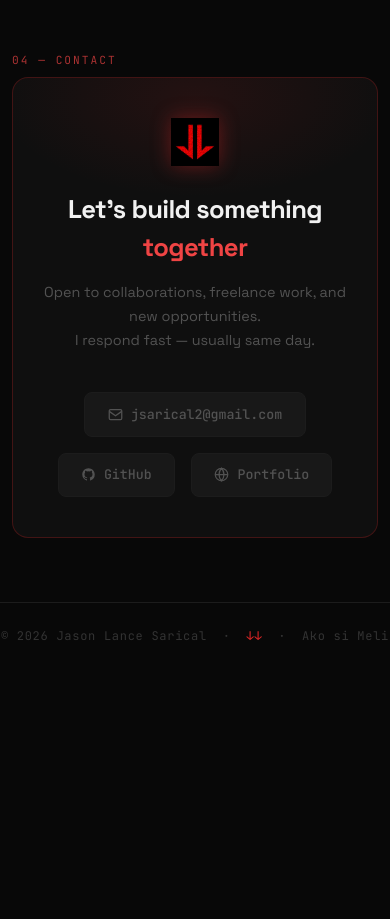
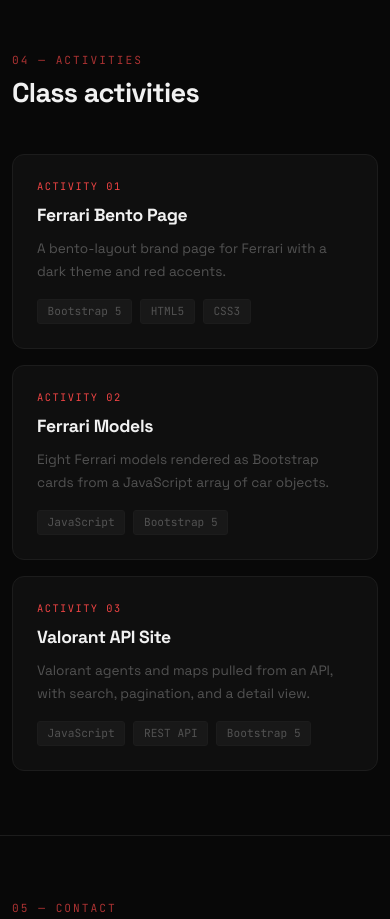
Before and after one commit to Meliqtz/Meliqtz.github.io, a plain HTML site: page index.html in a window 390 px wide. Shown: the part 3820-4739 px from the top of the page. Before the commit the page ends 4489 px from the top, so only its background shows below. Drawn offline with nearby package versions, Linux system fonts and the light colour scheme.

Commit message:
add webdev acts

```diff
--- a/index.html
+++ b/index.html
@@ -30,6 +30,7 @@
         <li class="nav-item"><a class="nav-link" href="#about">About</a></li>
         <li class="nav-item"><a class="nav-link" href="#skills">Skills</a></li>
         <li class="nav-item"><a class="nav-link" href="#projects">Projects</a></li>
+        <li class="nav-item"><a class="nav-link" href="#activities">Activities</a></li>
         <li class="nav-item"><a class="nav-link" href="#contact">Contact</a></li>
       </ul>
     </div>
@@ -192,10 +193,56 @@
 
 <div class="section-divider"></div>
 
+<!-- ACTIVITIES -->
+<section id="activities" class="py-section">
+  <div class="container">
+    <div class="section-label">04 &mdash; Activities</div>
+    <h2 class="section-title">Class activities</h2>
+    <div class="row g-3">
+
+      <div class="col-12 col-md-4">
+        <a href="https://meliqtz.github.io/Acts-WebDev/activity-1/" target="_blank" rel="noopener" class="activity-card">
+          <div class="activity-num">ACTIVITY 01</div>
+          <div class="activity-name">Ferrari Bento Page</div>
+          <div class="activity-desc">A bento-layout brand page for Ferrari with a dark theme and red accents.</div>
+          <div class="d-flex flex-wrap gap-2">
+            <span class="stack-tag">Bootstrap 5</span><span class="stack-tag">HTML5</span><span class="stack-tag">CSS3</span>
+          </div>
+        </a>
+      </div>
+
+      <div class="col-12 col-md-4">
+        <a href="https://meliqtz.github.io/Acts-WebDev/activity-2/" target="_blank" rel="noopener" class="activity-card">
+          <div class="activity-num">ACTIVITY 02</div>
+          <div class="activity-name">Ferrari Models</div>
+          <div class="activity-desc">Eight Ferrari models rendered as Bootstrap cards from a JavaScript array of car objects.</div>
+          <div class="d-flex flex-wrap gap-2">
+            <span class="stack-tag">JavaScript</span><span class="stack-tag">Bootstrap 5</span>
+          </div>
+        </a>
+      </div>
+
+      <div class="col-12 col-md-4">
+        <a href="https://meliqtz.github.io/Acts-WebDev/activity-3/" target="_blank" rel="noopener" class="activity-card">
+          <div class="activity-num">ACTIVITY 03</div>
+          <div class="activity-name">Valorant API Site</div>
+          <div class="activity-desc">Valorant agents and maps pulled from an API, with search, pagination, and a detail view.</div>
+          <div class="d-flex flex-wrap gap-2">
+            <span class="stack-tag">JavaScript</span><span class="stack-tag">REST API</span><span class="stack-tag">Bootstrap 5</span>
+          </div>
+        </a>
+      </div>
+
+    </div>
+  </div>
+</section>
+
+<div class="section-divider"></div>
+
 <!-- CONTACT -->
 <section id="contact" class="py-section">
   <div class="container">
-    <div class="section-label">04 &mdash; Contact</div>
+    <div class="section-label">05 &mdash; Contact</div>
     <div class="contact-wrap text-center">
       <img src="logo.png" alt="JLS logo" class="contact-logo" />
       <div class="contact-cta">Let&apos;s build something <em>together</em></div>
--- a/portfolio.css
+++ b/portfolio.css
@@ -414,3 +414,39 @@ h1 .role-line { display: block; color: var(--red-light); min-height: 1.05em; }
 @media (prefers-reduced-motion: reduce) {
   .cursor { animation: none; opacity: 1; }
 }
+
+/* ── ACTIVITIES ── */
+.activity-card {
+  display: block;
+  height: 100%;
+  background: var(--surface);
+  border: 1px solid var(--border);
+  border-radius: 12px;
+  padding: 1.5rem;
+  text-decoration: none;
+  transition: border-color 0.2s, transform 0.2s;
+}
+.activity-card:hover {
+  border-color: var(--border-red);
+  transform: translateY(-3px);
+}
+.activity-num {
+  font-family: 'JetBrains Mono', monospace;
+  font-size: 0.65rem;
+  color: var(--red-light);
+  letter-spacing: 0.14em;
+  margin-bottom: 0.5rem;
+}
+.activity-name {
+  font-size: 1.1rem;
+  font-weight: 700;
+  color: var(--text);
+  letter-spacing: -0.02em;
+  margin-bottom: 0.6rem;
+}
+.activity-desc {
+  font-size: 0.85rem;
+  color: var(--muted);
+  line-height: 1.65;
+  margin-bottom: 1rem;
+}
```
